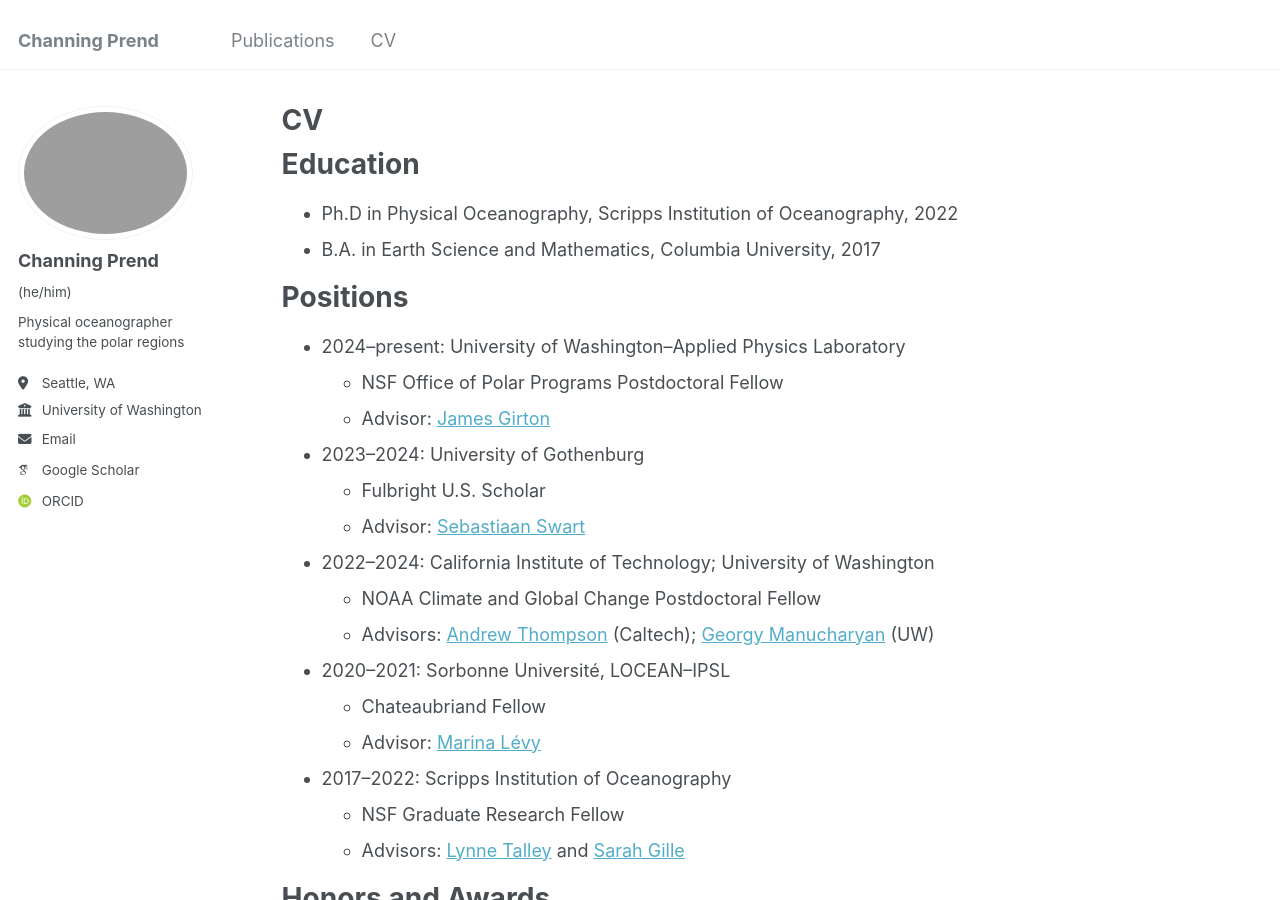
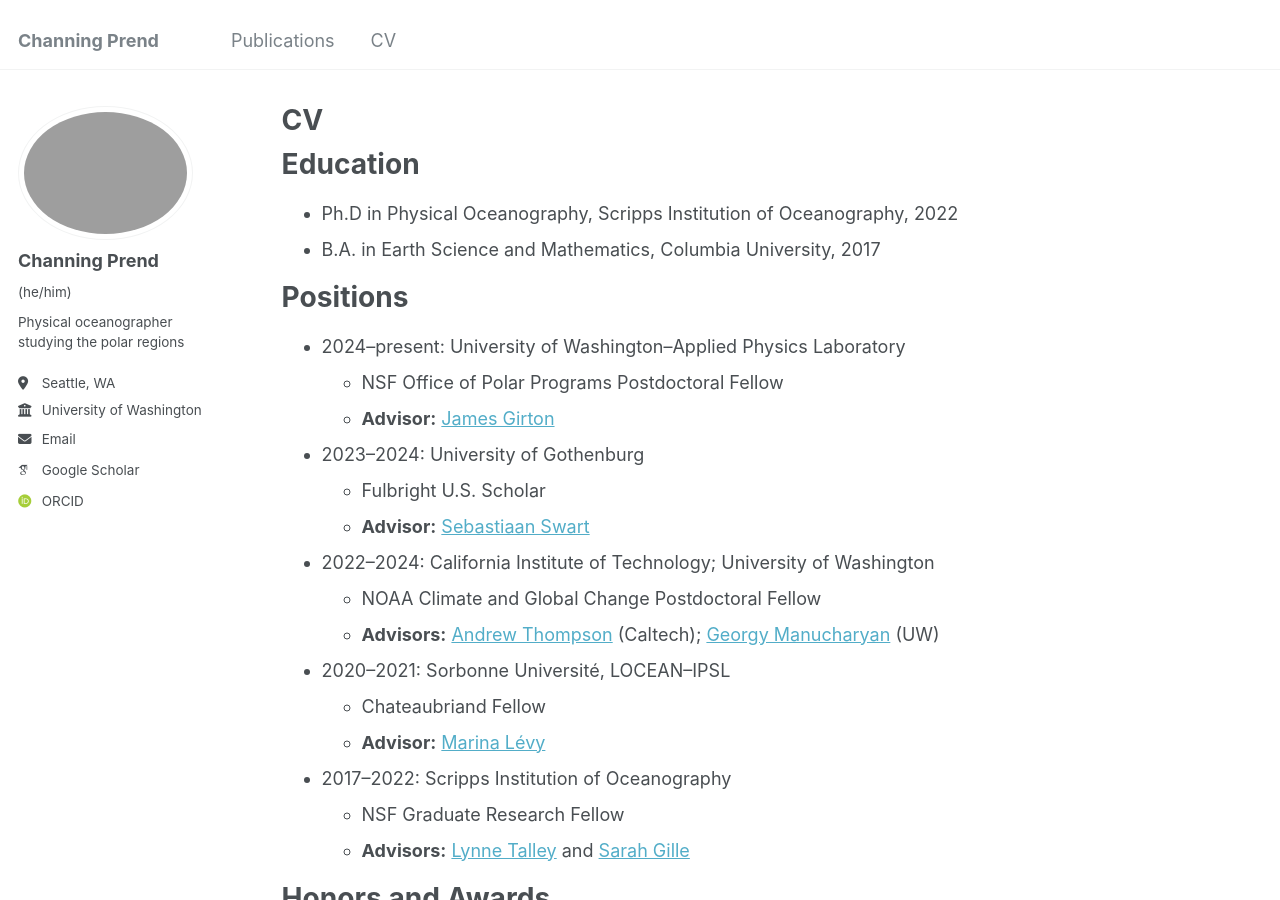
Before and after one commit to cprend/cprend.github.io, a Jekyll site: the page built from _pages/cv.md, in a window 1280 px wide and 900 px high. Built offline with Jekyll 4.4.1, drawn with Linux system fonts in a browser that asks for light colours; some web fonts are replaced.

Commit message:
Update cv.md

```diff
--- a/_pages/cv.md
+++ b/_pages/cv.md
@@ -18,23 +18,23 @@ Positions
 ======
 * 2024--present: University of Washington--Applied Physics Laboratory
   * NSF Office of Polar Programs Postdoctoral Fellow
-  * Advisor: [James Girton](https://www.apl.washington.edu/people/profile.php?last_name=Girton&first_name=James)
+  * **Advisor:** [James Girton](https://www.apl.washington.edu/people/profile.php?last_name=Girton&first_name=James)
 
 * 2023--2024: University of Gothenburg
   * Fulbright U.S. Scholar
-  * Advisor: [Sebastiaan Swart](https://sebswart.com/)
+  * **Advisor:** [Sebastiaan Swart](https://sebswart.com/)
 
 * 2022--2024: California Institute of Technology; University of Washington
   * NOAA Climate and Global Change Postdoctoral Fellow
-  * Advisors: [Andrew Thompson](https://web.gps.caltech.edu/~andrewt/) (Caltech); [Georgy Manucharyan](https://deep.ocean.washington.edu/) (UW)
+  * **Advisors:** [Andrew Thompson](https://web.gps.caltech.edu/~andrewt/) (Caltech); [Georgy Manucharyan](https://deep.ocean.washington.edu/) (UW)
 
 * 2020--2021: Sorbonne Université, LOCEAN--IPSL
   * Chateaubriand Fellow
-  * Advisor: [Marina Lévy](https://pagesperso.locean-ipsl.upmc.fr/marina/)
+  * **Advisor:** [Marina Lévy](https://pagesperso.locean-ipsl.upmc.fr/marina/)
 
 * 2017--2022: Scripps Institution of Oceanography
   * NSF Graduate Research Fellow
-  * Advisors: [Lynne Talley](https://sam.ucsd.edu/talleyhome.html) and [Sarah Gille](https://pordlabs.ucsd.edu/sgille/)
+  * **Advisors:** [Lynne Talley](https://sam.ucsd.edu/talleyhome.html) and [Sarah Gille](https://pordlabs.ucsd.edu/sgille/)
 
 Honors and Awards
 ======
```
